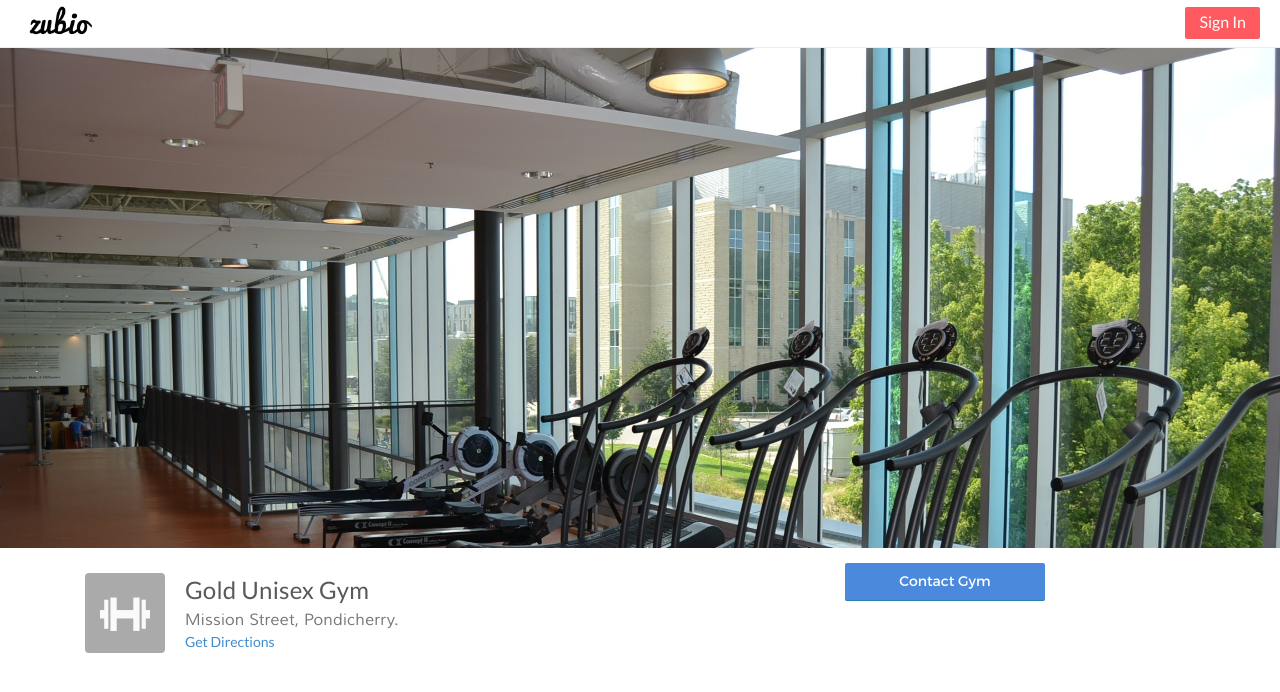
After one commit to tejesh0/Zubio.in, a Django app: page /gymprofile/ in a window 1280 px wide. The commit adds this page. Shown: the top 692 px of the page. Run offline with Django 3.2, Linux system fonts and the light colour scheme; some libraries are stand-ins or nearby versions.

Commit message:
Add Page - Gym Profile

```diff
--- /dev/null
+++ b/zubio/gym/templates/gym-profile.html
@@ -0,0 +1,45 @@
+<!DOCTYPE html>
+<html>
+<head>
+	<meta charset="utf-8">
+	<meta http-equiv="X-UA-Compatible" content="IE=edge">
+	<title>Zubio - Discover Gyms and Fitness centers around you</title>
+
+	<link rel="stylesheet" href="/static/css/bootstrap.min.css">
+	<link rel="stylesheet" href="/static/css/global.css">
+	<link rel="stylesheet" href="/static/css/profile.css">
+	<link rel="stylesheet" href="/static/css/fonts.css">
+	<link rel="stylesheet" href="/static/css/icons.css">
+
+</head>
+<body>
+
+	<nav>
+		<div class="container">
+			<a href="#"><img src="/static/img/zubio-logo.png" style="width: 80px"></a>
+			<a class="primary-btn nav-action-btn" title="Sign in" onclick="openModal('login-modal')">Sign In</a>
+		</div>
+	</nav>
+
+	<div class="profile-banner" style="background-image: url(/static/img/gym5.jpg);"></div>
+
+	<article class="profile-header">
+		<div class="container">
+			<div class="col-sm-8">
+				<div class="profile-icon">
+					<i class="flaticon-dumbbell21"></i>
+				</div>
+				<div class="profile-summary">
+					<h1>Gold Unisex Gym</h1>
+					<h2><a title="Address" href="#">Mission Street, Pondicherry.</a></h2>
+					<a href="#">Get Directions</a>
+				</div>
+			</div>
+			<div class="col-sm-4">
+				<a href="#" class="primary-btn main-btn">Contact Gym</a>
+			</div>
+		</div>
+	</article>
+
+</body>
+</html>
--- a/zubio/gym/templates/index.html
+++ b/zubio/gym/templates/index.html
@@ -17,9 +17,8 @@
 	<article class="landing-banner" style="background-image: url(/static/img/gym.jpg);">
 		<nav class="overlay">
 			<div class="container">
-				<a href="#"><img src="/static/img/zubio-white.png" style="width: 90px"></a>
-				<a class="ghost-btn" onclick="openModal('login-modal')">Sign In</a>
-				<a class="ghost-btn list-btn">List your center</a>
+				<a href="#"><img src="/static/img/zubio-white.png" style="width: 80px"></a>
+				<a title="Sign in" class="ghost-btn nav-action-btn" onclick="openModal('login-modal')">Sign In</a>
 			</div>
 		</nav>
 		<div class="overlay">
--- a/zubio/gym/views.py
+++ b/zubio/gym/views.py
@@ -31,7 +31,7 @@ def list(request):
 
     # Render list page with the documents and the form
     return render_to_response(
-        'gym-profile.html',
+        'index.html',
         {'documents': documents, 'form': form},
         context_instance=RequestContext(request)
     )
@@ -50,6 +50,6 @@ def index(request):
 
 def gym_profile(request):
     return render_to_response(
-            'gymProfile.html',
+            'gym-profile.html',
             {}
     )
--- a/zubio/static/css/global.css
+++ b/zubio/static/css/global.css
@@ -9,8 +9,9 @@ body{
 
 nav{
 	background: transparent;
+	padding: 12px 0;
+	width: 100%;
 	height: 60px;
-	padding: 10px 0 10px 0;
 }
 
 nav .container{
@@ -24,26 +25,61 @@ nav .container{
 
 a:hover, a:focus{
 	text-decoration: none;
+	outline: none;
+}
+
+.primary-btn{
+	padding: 4px 14px;
+	height: 32px;
+	display: inline-block;
+	border-radius: 2px;
+  	border-bottom: 1px solid #e00007;
+  	background-color: #ff5a5f;
+	border: none;
+	cursor: pointer;
+	color: #fefefe;
+	font-size: 16px;
+	outline: none;
+	margin: 5px auto;
+	text-align: center;
+}
+
+.primary-btn:hover, .primary-btn:focus{
+	color: #fff;
+}
+
+.main-btn{
+	background: #4a89dc;
+	padding: 8px 20px;
+	height: 38px;
+	min-width: 200px;
+	font-size: 16px;
+	font-family: "montserratregular";
+	border-bottom: 1px solid #2980b9;
+
+}
+
+.nav-action-btn{
+	float: right;
 }
 
 .ghost-btn{
-	margin-top: 6px;
-	float: right;
 	cursor: pointer;
-	text-decoration: none;
 	outline: none;
-	color: #fff;
+	color: #eee;
 	background: none;
 	font-size: 16px;
-	border: 1px solid #cdcdcd;
+	padding: 4px 14px;
+	border: 1px solid #ccc;
 	border-radius: 1px;
-	padding: 6px 15px;
-	transition: all .3s ease;
+	height: 34px;
+	transition: all .1s ease;
 }
 
 .ghost-btn:hover, .ghost-btn:focus{
-	background: #f4f4f4;
-	color: #414141;
+	color: #fff;
+	background: rgba(0,0,0,0.1);
+	border-color: #fff;
 	text-decoration: none;
 	outline: none;
 }
--- a/zubio/static/css/icons.css
+++ b/zubio/static/css/icons.css
@@ -11,9 +11,7 @@
 [class^="flaticon-"]:before, [class*=" flaticon-"]:before,
 [class^="flaticon-"]:after, [class*=" flaticon-"]:after {
 	font-family: Flaticon;
-        font-size: 20px;
 font-style: normal;
-margin-left: 20px;
 }.flaticon-add121:before {
 	content: "\e000";
 }
--- /dev/null
+++ b/zubio/static/css/profile.css
@@ -0,0 +1,66 @@
+nav{
+	background: #fff;
+	height: 48px;
+	padding: 2px 0;
+	border-bottom: 1px solid #eee;
+}
+
+.profile-banner{
+	background-position: center center;
+	background-attachment: fixed;
+	background-size: cover;
+	background-repeat: no-repeat;
+	background-color: #ccc;
+	height: 500px;
+}
+
+.profile-header{
+	padding: 10px;
+}
+
+.profile-header h1{
+	font-size: 24px;
+	letter-spacing: 0.01em;
+	margin-bottom: 8px;
+	color: #565A5C;
+}
+
+.profile-header a{
+	font-size: 14px;
+}
+
+.profile-header h2{
+	letter-spacing: 0.01em;
+	font-family: "muliregular";
+	margin: 0 auto;
+	font-size: 16px;
+}
+
+.profile-header h2 a{
+	color: #777;
+	font-size: 16px;
+	-webkit-transition: all .2s ease;
+	transition: all .2s ease;
+}
+
+.profile-header h2 a:hover, .profile-header h2 a:focus{
+	color: #444;
+}
+
+.profile-icon{
+	float: left;
+	font-size: 50px;
+	background: #aaa;
+	margin: 15px 0;
+	color: #fafafa;
+	padding: 6px;
+	width: 80px;
+	height: 80px;
+	border-radius: 4px;
+	text-align: center;
+}
+
+.profile-summary{
+	float: left;
+	padding-left: 20px;
+}
```
Also changed, not shown: zubio/static/css/styles.css (+4 -4 lines), zubio/static/fonts/flaticon.css (+6 -6 lines), zubio/static/img/gym5.jpg (added), zubio/static/img/gym6.jpg (added).
